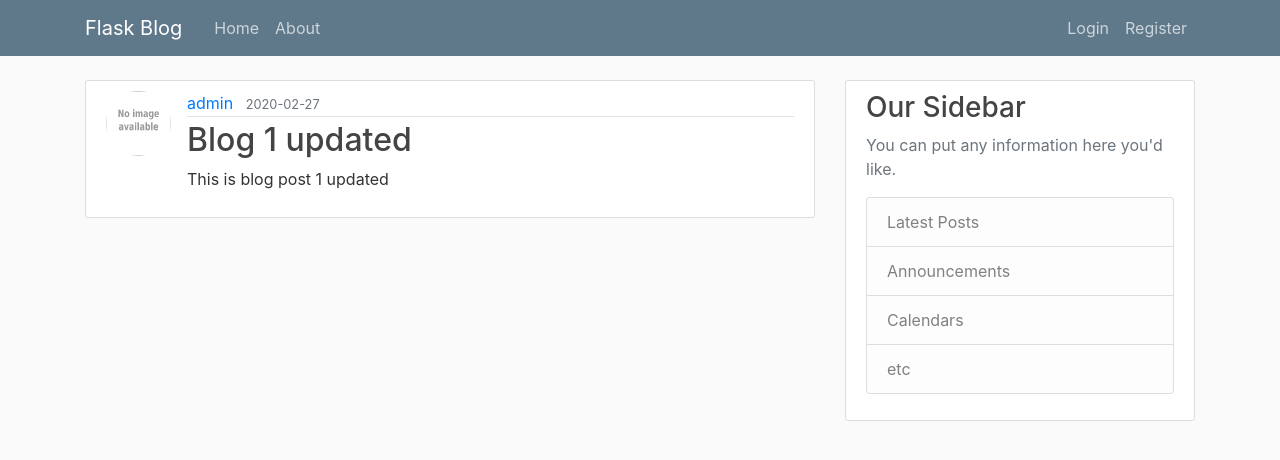
After one commit to Anu-bhav/Flask-Web-Application, a Flask app: page /post/1 in a window 1280 px wide. The commit adds this page. Shown: the top 460 px of the page. Run offline with Flask 2, Linux system fonts and the light colour scheme; data comes from the database, SQL or seed files in the repository; both versions use the stored data as it was after the commit; some libraries are stand-ins or nearby versions.

Commit message:
CRUD operations for post

```diff
--- a/flaskblog/routes.py
+++ b/flaskblog/routes.py
@@ -1,33 +1,33 @@
 import os
 import secrets
 from PIL import Image
-from flask import render_template, url_for, flash, redirect, request
+from flask import render_template, url_for, flash, redirect, request, abort
 from flaskblog import app, db, bcrypt
-from flaskblog.forms import RegistrationForm, LoginForm, UpdateAccountForm
+from flaskblog.forms import RegistrationForm, LoginForm, UpdateAccountForm, PostForm
 from flaskblog.models import User, Post
 from flask_login import login_user, current_user, logout_user, login_required
 
 
-posts = [
-    {
-        'author': 'John Doe',
-        'title': 'Blog Post 1',
-        'content': 'First post content',
-        'date_posted': 'Febuary 20, 2020',
-    },
-    {
-        'author': 'Jane Doe',
-        'title': 'Blog Post 2',
-        'content': 'Second post content',
-        'date_posted': 'Febuary 21, 2020',
-    },
-    {
-        'author': 'Sam Smith',
-        'title': 'Blog Post 3',
-        'content': 'Third post content',
-        'date_posted': 'Febuary 22, 2020',
-    },
-]
+# posts = [
+#     {
+#         'author': 'John Doe',
+#         'title': 'Blog Post 1',
+#         'content': 'First post content',
+#         'date_posted': 'Febuary 20, 2020',
+#     },
+#     {
+#         'author': 'Jane Doe',
+#         'title': 'Blog Post 2',
+#         'content': 'Second post content',
+#         'date_posted': 'Febuary 21, 2020',
+#     },
+#     {
+#         'author': 'Sam Smith',
+#         'title': 'Blog Post 3',
+#         'content': 'Third post content',
+#         'date_posted': 'Febuary 22, 2020',
+#     },
+# ]
 
 
 @app.route('/')
@@ -36,6 +36,7 @@ posts = [
 #     name = request.args.get("name", "Anubhav")
 #     return f'<h1>Hello, {escape(name)}!</h1>'
 def home():
+    posts = Post.query.all()
     return render_template('home.html', posts=posts)
 
 
@@ -114,3 +115,55 @@ def account():
         form.email.data = current_user.email
     image_file = url_for('static', filename='profile_pics/' + current_user.image_file)
     return render_template('account.html', title='Account', image_file=image_file, form=form)
+
+
+@app.route('/post/new', methods=['GET', 'POST'])
+@login_required
+def new_post():
+    form = PostForm()
+    if form.validate_on_submit():
+        post = Post(title=form.title.data, content=form.content.data, author=current_user)
+        db.session.add(post)
+        db.session.commit()
+        flash('Your post has been created!', 'success')
+        return redirect(url_for('home'))
+    return render_template('create_post.html', title='New Post', form=form, legend='New Post')
+
+
+@app.route('/post/<int:post_id>')
+def post(post_id):
+    # post = Post.query.get(post_id)
+    post = Post.query.get_or_404(post_id)
+    return render_template('post.html', title=post.title, post=post)
+
+
+@app.route('/post/<int:post_id>/update', methods=['GET', 'POST'])
+@login_required
+def update_post(post_id):
+    post = Post.query.get_or_404(post_id)
+    if post.author != current_user:
+        abort(403)
+    form = PostForm()
+    if form.validate_on_submit():
+        post.title = form.title.data
+        post.content = form.content.data
+        db.session.commit()
+        flash('Your post has been updated!', 'success')
+        return redirect(url_for('post', post_id=post.id))
+    elif request.method == 'GET':
+        form.title.data = post.title
+        form.content.data = post.content
+
+    return render_template('create_post.html', title='Update Post', form=form, legend='Update Post')
+
+
+@app.route('/post/<int:post_id>/delete', methods=['POST'])
+@login_required
+def delete_post(post_id):
+    post = Post.query.get_or_404(post_id)
+    if post.author != current_user:
+        abort(403)
+    db.session.delete(post)
+    db.session.commit()
+    flash('Your post has been deleted!', 'success')
+    return redirect(url_for('home'))
--- a/flaskblog/templates/account.html
+++ b/flaskblog/templates/account.html
@@ -8,7 +8,7 @@
                 <p class="text-secondary">{{ current_user.email }}</p>
             </div>
         </div>
-        <form action="" method="post" enctype="multipart/form-data">
+        <form action="" method="post" enctype="multipart/form-data" novalidate>
             {{ form.hidden_tag() }}
             <fieldset class="form-group">
                 <legend class="border-bottom mb-4">Account Info</legend>
--- a/flaskblog/templates/layout.html
+++ b/flaskblog/templates/layout.html
@@ -33,8 +33,9 @@
                     <!-- Navbar Right Side -->
                     <div class="navbar-nav">
                         {% if current_user.is_authenticated %}
+                        <a class="nav-item nav-link" href="{{ url_for('new_post') }}">New Post</a>
+                        <a class="nav-item nav-link" href="{{ url_for('account') }}">Account</a>
                         <a class="nav-item nav-link" href="{{ url_for('logout') }}">Logout</a>
-                        <a class="nav-item nav-link" href="{{ url_for('account') }}">Account</a>
                         {% else %}
                             <a class="nav-item nav-link" href="{{ url_for('login') }}">Login</a>
                             <a class="nav-item nav-link" href="{{ url_for('register') }}">Register</a>
--- a/flaskblog/templates/login.html
+++ b/flaskblog/templates/login.html
@@ -1,7 +1,7 @@
 {% extends 'layout.html' %}
 {% block content %}
     <div class="content-section">
-        <form action="" method="post">
+        <form action="" method="post" novalidate>
             {{ form.hidden_tag() }}
             <fieldset class="form-group">
                 <legend class="border-bottom mb-4">Log In</legend>
--- /dev/null
+++ b/flaskblog/templates/post.html
@@ -0,0 +1,39 @@
+{% extends 'layout.html' %}
+{% block content %}
+    <article class="media content-section">
+        <img src="{{ url_for('static', filename='profile_pics/' + post.author.image_file) }}" alt="" class="rounded-circle article-img">
+        <div class="media-body">
+        <div class="article-metadata">
+            <a class="mr-2" href="#">{{ post.author.username }}</a>
+            <small class="text-muted">{{ post.date_posted.strftime('%Y-%m-%d') }}</small>
+            {% if post.author == current_user %}
+                <div>
+                    <a href="{{ url_for('update_post', post_id=post.id) }}" class="btn btn-secondary btn-sm mt-1 mb-1">Update</a>
+                    <button type="button" class="btn btn-danger btn-sm m-1" data-toggle="modal" data-target="#deleteModal">Delete</button>
+                </div>
+            {% endif %}
+        </div>
+        <h2 class="article-title">{{ post.title }}</h2>
+        <p class="article-content">{{ post.content }}</p>
+        </div>
+    </article>
+    <!-- Modal -->
+    <div class="modal fade" id="deleteModal" tabindex="-1" role="dialog" aria-labelledby="deleteModalLabel" aria-hidden="true">
+        <div class="modal-dialog" role="document">
+        <div class="modal-content">
+            <div class="modal-header">
+            <h5 class="modal-title" id="deleteModalLabel">Delete Post?</h5>
+            <button type="button" class="close" data-dismiss="modal" aria-label="Close">
+                <span aria-hidden="true">&times;</span>
+            </button>
+            </div>
+            <div class="modal-footer">
+            <button type="button" class="btn btn-secondary" data-dismiss="modal">Close</button>
+            <form action="{{ url_for('delete_post', post_id=post.id) }}" method="post">
+                <input type="submit" value="Delete" class="btn btn-danger">
+            </form>
+            </div>
+        </div>
+        </div>
+    </div>
+{% endblock content %}
--- a/flaskblog/templates/register.html
+++ b/flaskblog/templates/register.html
@@ -1,7 +1,7 @@
 {% extends 'layout.html' %}
 {% block content %}
     <div class="content-section">
-        <form action="" method="post">
+        <form action="" method="post" novalidate>
             {{ form.hidden_tag() }}
             <fieldset class="form-group">
                 <legend class="border-bottom mb-4">Join Today</legend>
```
Also changed, not shown: flaskblog/forms.py (+7 -1 lines), flaskblog/templates/create_post.html (added, +43 -0 lines), flaskblog/templates/home.html (+4 -3 lines), flaskblog/site.db.
